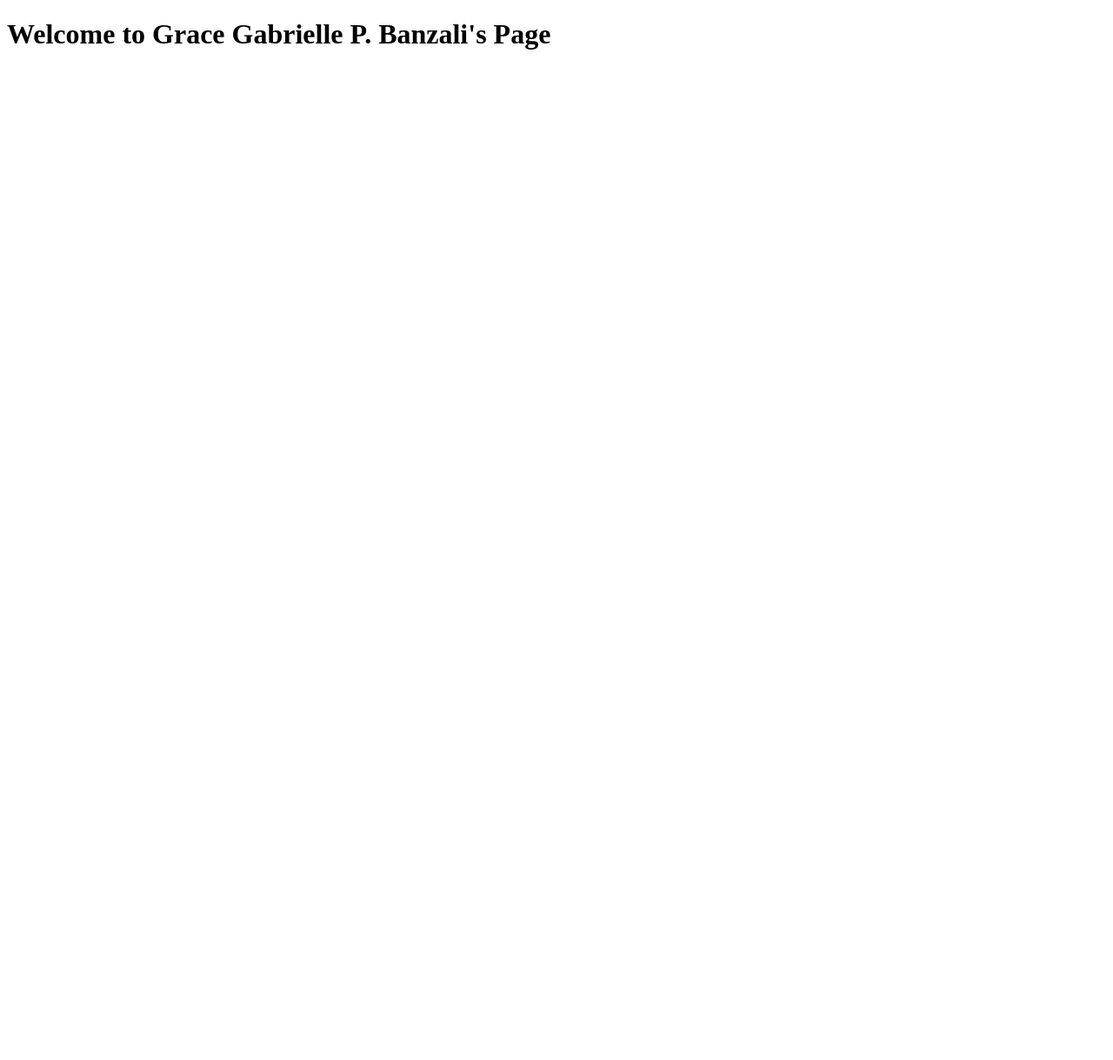
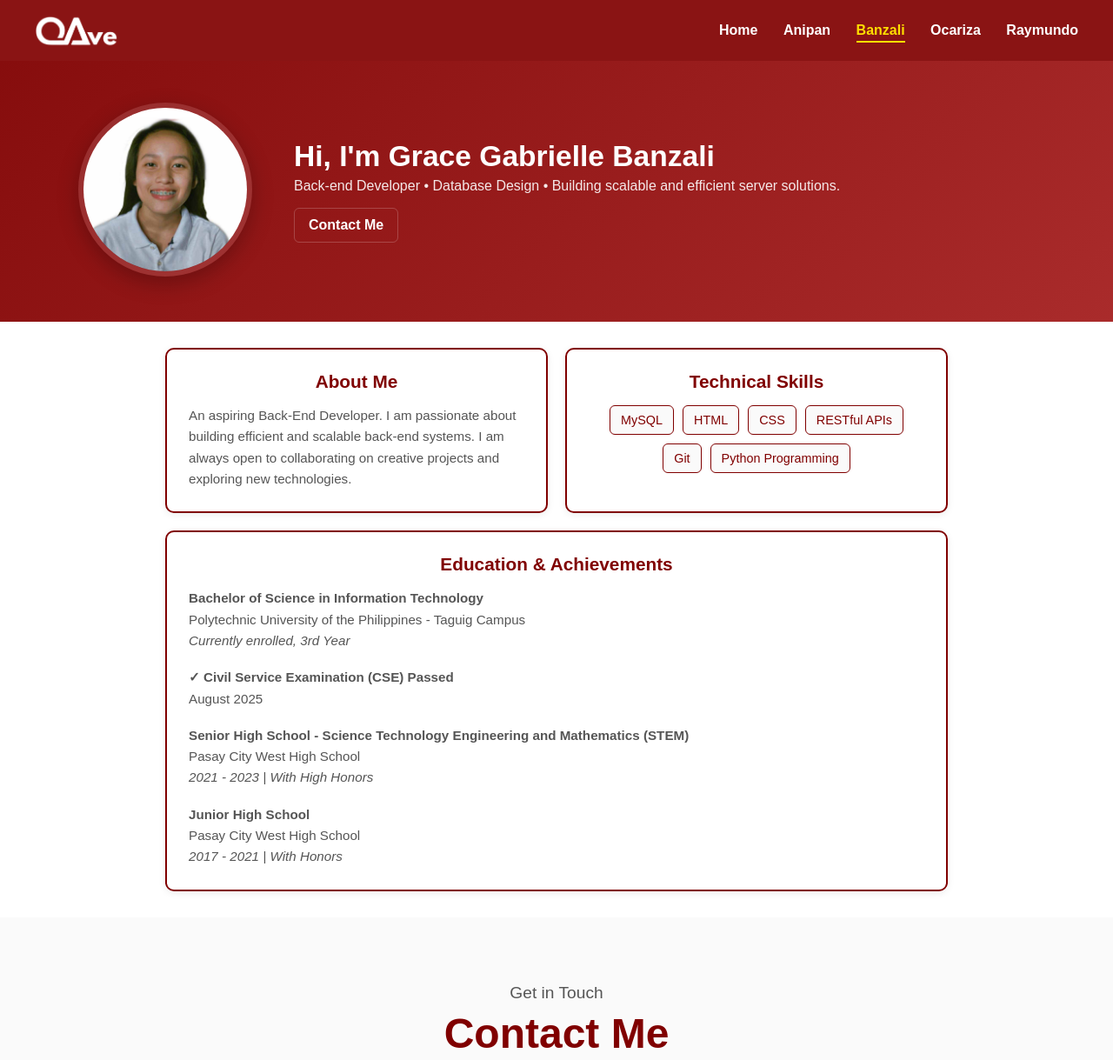
Before and after one commit to banzali-gracegabrielle/WEB-DEVELOPMENT, a plain HTML site: page banzali.html in a window 1280 px wide. Shown: the top 1219 px of the page at 87% size. Before the commit the page ends 800 px from the top, so only its background shows below. Drawn offline with Linux system fonts and the light colour scheme.

Commit message:
add banzali profile

```diff
--- /dev/null
+++ b/banzali.css
@@ -0,0 +1,304 @@
+* {
+  margin: 0;
+  padding: 0;
+  box-sizing: border-box;
+}
+
+body {
+  font-family: Arial, sans-serif;
+}
+
+html {
+  scroll-behavior: smooth;
+}
+
+p {
+  color: rgb(85, 85, 85);
+}
+
+a,
+.btn {
+  transition: all 300ms ease;
+}
+
+.main-nav {
+    width: 100%;
+    background-color: rgba(128, 0, 0, 0.92);
+    padding: 15px 40px;
+    display: flex;
+    align-items: center;
+    justify-content: space-between;
+    position: relative;
+    z-index: 20;
+}
+
+.nav-left {
+  display: flex;
+  align-items: center;
+  gap: 10px;
+}
+
+.logo-img {
+  height: 40px;
+}
+
+.nav-right a {
+  margin-left: 25px;
+  color: white;
+  font-size: 1rem;
+  font-weight: bold;
+  text-decoration: none;
+  padding-bottom: 4px;
+  position: relative;
+}
+
+.nav-right a:hover {
+  color: #ffdf00;
+}
+
+.nav-right a:hover::after {
+  width: 100%;
+}
+
+.nav-right a.active {
+  color: #ffdf00;
+}
+
+.nav-right a.active::after {
+  width: 100%;
+  background: #ffdf00;
+}
+
+.nav-right a::after {
+  content: "";
+  position: absolute;
+  left: 0;
+  bottom: -2px;
+  height: 2px;
+  width: 0;
+  background: #ffdf00;
+  transition: 0.3s ease;
+}
+
+:root{
+  --accent: #800000;
+  --accent-2: #ffdf00;
+  --muted: #555;
+  --bg: #fafafa;
+  --card: #fff;
+  --radius: 10px;
+}
+
+.brand{
+  color: #fff;
+  font-weight: 700;
+  margin-left: 6px;
+}
+
+/* HERO */
+.hero{
+  background: linear-gradient(135deg, rgba(128,0,0,0.95), rgba(160,20,20,0.9));
+  color: #fff;
+  padding: 48px 20px;
+}
+.hero-inner{
+  max-width: 1100px;
+  margin: 0 auto;
+  display: grid;
+  grid-template-columns: 220px 1fr;
+  gap: 28px;
+  align-items: center;
+}
+.hero-photo .profile-photo{
+  width: 200px;
+  height: 200px;
+  object-fit: cover;
+  border-radius: 50%;
+  border: 6px solid rgba(255,255,255,0.12);
+  box-shadow: 0 8px 24px rgba(0,0,0,0.25);
+}
+.hero-info h1{
+  font-size: 2.1rem;
+  margin-bottom: 6px;
+}
+.lead{ color: rgba(255,255,255,0.9); margin-bottom: 16px; }
+.cta-row{ display:flex; gap:12px; }
+.btn{
+  display:inline-block;
+  background: var(--accent-2);
+  color:#222;
+  padding:10px 16px;
+  border-radius:6px;
+  text-decoration:none;
+  font-weight:700;
+}
+.btn.ghost{ background: transparent; color: #fff; border: 1px solid rgba(255,255,255,0.2); }
+
+/* MAIN CONTAINER */
+.container{ max-width:1100px; margin:30px auto; padding:0 20px; }
+.card{ background:var(--card); border-radius:var(--radius); padding:20px; box-shadow:0 6px 18px rgba(0,0,0,0.06); margin-bottom:18px; }
+.card h2{ margin-bottom:10px; color:var(--accent); }
+.card p{ color:var(--muted); line-height:1.5; }
+
+.centered-card {
+  text-align: center;
+  max-width: 900px;
+  margin: 30px auto !important;
+}
+
+.centered-card section {
+  margin-bottom: 30px;
+}
+
+.centered-card section:last-child {
+  margin-bottom: 0;
+}
+
+/* Info Cards */
+.info-cards-wrapper {
+  display: grid;
+  grid-template-columns: 1fr 1fr;
+  gap: 20px;
+  margin-bottom: 20px;
+  max-width: 900px;
+  margin-left: auto;
+  margin-right: auto;
+}
+
+.info-card {
+  border: 2px solid var(--accent);
+  border-radius: 10px;
+  padding: 25px;
+  background: white;
+  box-shadow: 0 2px 8px rgba(0, 0, 0, 0.08);
+  transition: all 0.3s ease;
+}
+
+.info-card.full-width {
+  grid-column: 1 / -1;
+  max-width: 900px;
+  margin: 0 auto;
+  width: 100%;
+}
+
+.info-card h3 {
+  color: var(--accent);
+  margin-bottom: 15px;
+  font-size: 1.3rem;
+  text-align: center;
+}
+
+.info-card p {
+  color: var(--muted);
+  line-height: 1.6;
+  font-size: 0.95rem;
+}
+
+.inline-skills-list {
+  list-style: none;
+  display: flex;
+  flex-wrap: wrap;
+  gap: 10px;
+  justify-content: center;
+}
+
+.inline-skills-list li {
+  background: var(--bg);
+  border: 1px solid var(--accent);
+  color: var(--accent);
+  padding: 8px 12px;
+  border-radius: 6px;
+  font-size: 0.9rem;
+  font-weight: 500;
+}
+
+/* Responsive */
+@media (max-width: 768px) {
+  .info-cards-wrapper {
+    grid-template-columns: 1fr;
+  }
+}
+
+.skills-list{ list-style:none; display:flex; flex-wrap:wrap; gap:8px; }
+.skills-list li{ background:#f1f1f1; padding:8px 10px; border-radius:8px; font-size:0.95rem; color:#333; }
+
+.site-footer{ padding:18px 0; background:transparent; }
+.footer-inner{ max-width:1100px; margin:0 auto; padding:0 20px; display:flex; justify-content:space-between; align-items:center; color:var(--muted); }
+.footer-links a{ margin-left:14px; color:var(--muted); text-decoration:none; }
+
+/* Section Text */
+.section__text__p1 {
+    text-align: center;
+    font-size: 1.2rem;
+    margin-bottom: 0.5rem;
+    margin-top: 1rem;
+}
+
+.title {
+  font-size: 3rem;
+  text-align: center;
+  color: var(--accent);
+  margin-bottom: 2rem;
+}
+
+/* Contact Section */
+#contact {
+  padding: 60px 20px;
+  display: flex;
+  justify-content: center;
+  flex-direction: column;
+  background: #fafafa;
+}
+
+.contact-info-upper-container {
+  display: flex;
+  justify-content: center;
+  background: rgb(250, 250, 250);
+  border-radius: 2rem;
+  border: rgb(163, 163, 163) 0.1rem solid;
+  padding: 0.5rem;
+  margin: 2rem auto;
+}
+
+.contact-info-container {
+  display: flex;
+  align-items: center;
+  gap: 0.5rem;
+  margin: 1rem;
+}
+
+.contact-info-container p {
+  font-size: larger;
+}
+
+.contact-info-container a {
+  color: var(--accent);
+  text-decoration: none;
+}
+
+.contact-info-container a:hover {
+  color: var(--accent-2);
+  text-decoration: underline;
+}
+
+.contact-icon {
+  cursor: default;
+  height: 2.5rem;
+}
+
+.email-icon {
+  height: 2.5rem;
+}
+
+/* Footer */
+footer {
+  padding: 20px;
+  text-align: center;
+  background: var(--accent);
+  color: white;
+  margin-top: 2rem;
+}
+
+footer p {
+  margin: 0;
+}
--- a/banzali.html
+++ b/banzali.html
@@ -1,10 +1,121 @@
 <!DOCTYPE html>
+<html lang="en">
 <head>
-    <title>Gabrielle</title>
+    <title>Banzali's Profile</title>
+    <link rel="stylesheet" href="banzali.css">
 </head>
 <body>
-    <h1>
-        Welcome to Grace Gabrielle P. Banzali's Page
-    </h1>
+
+    <!-- nav bar -->
+    <nav class="main-nav">
+        <div class="nav-left">
+            <img src="resources/logo-quatroave.png" alt="Logo" class="logo-img">
+        </div>
+
+        <div class="nav-right">
+            <a href="home.html">Home</a>
+            <a href="anipan.html">Anipan</a>
+            <a href="banzali.html" class="active">Banzali</a>
+            <a href="ocariza.html">Ocariza</a>
+            <a href="raymundo.html">Raymundo</a>
+        </div>
+    </nav>
+
+    <!-- header -->
+    <header class="hero">
+        <div class="hero-inner">
+            <div class="hero-photo">
+                <img src="resources/banzali.png" alt="Banzali Photo" class="profile-photo">
+            </div>
+            <div class="hero-info">
+                <h1>Hi, I'm Grace Gabrielle Banzali</h1>
+                <p class="lead">Back-end Developer • Database Design • Building scalable and efficient server solutions.</p>
+                <div class="cta-row">
+                    <a class="btn ghost" href="#contact">Contact Me</a>
+                </div>
+            </div>
+        </div>
+    </header>
+
+    <!-- profile -->
+    <main class="container">
+        <div class="info-cards-wrapper">
+            <div class="info-card">
+                <h3>About Me</h3>
+                <p>
+                    An aspiring Back-End Developer. I am passionate about
+                    building efficient and scalable back-end systems. I am always
+                    open to collaborating on creative projects and exploring new technologies.
+                </p>
+            </div>
+
+            <div class="info-card">
+                <h3>Technical Skills</h3>
+                <ul class="inline-skills-list">
+                    <li>MySQL</li>
+                    <li>HTML</li>
+                    <li>CSS</li>
+                    <li>RESTful APIs</li>
+                    <li>Git</li>
+                    <li>Python Programming</li>
+                </ul>
+            </div>
+        </div>
+
+        <div class="info-card full-width">
+            <h3>Education & Achievements</h3>
+            <p>
+                <strong>Bachelor of Science in Information Technology</strong><br>
+                Polytechnic University of the Philippines - Taguig Campus<br>
+                <em>Currently enrolled, 3rd Year</em>
+            </p>
+            <br>
+            <p>
+                <strong>✓ Civil Service Examination (CSE) Passed</strong><br>
+                August 2025
+            </p>
+            <br>
+            <p>
+                <strong>Senior High School - Science Technology Engineering and Mathematics (STEM)</strong><br>
+                Pasay City West High School<br>
+                <em>2021 - 2023 | With High Honors</em>
+            </p>
+            <br>
+            <p>
+                <strong>Junior High School</strong><br>
+                Pasay City West High School<br>
+                <em>2017 - 2021 | With Honors</em>
+            </p>
+        </div>
+    </main>
+
+    <!-- contact -->
+    <section id="contact">
+      <p class="section__text__p1">Get in Touch</p>
+      <h1 class="title">Contact Me</h1>
+      <div class="contact-info-upper-container">
+        <div class="contact-info-container">
+          <img
+            src="resources/email.png"
+            alt="Email icon"
+            class="icon contact-icon email-icon"
+          />
+          <p><a href="mailto:gracegabrielle17@gmail.com">gracegabrielle17@gmail.com</a></p>
+        </div>
+        <div class="contact-info-container">
+          <img
+            src="resources/linkedin.png"
+            alt="LinkedIn icon"
+            class="icon contact-icon"
+          />
+          <p><a href="https://www.linkedin.com/in/gabrielle-banzali-b6248a389/">LinkedIn</a></p>
+        </div>
+      </div>
+    </section>
+
+    <footer>
+      <p>Copyright &#169; 2025 QuatroAve. All Rights Reserved.</p>
+    </footer>
+
 </body>
 </html>
```
